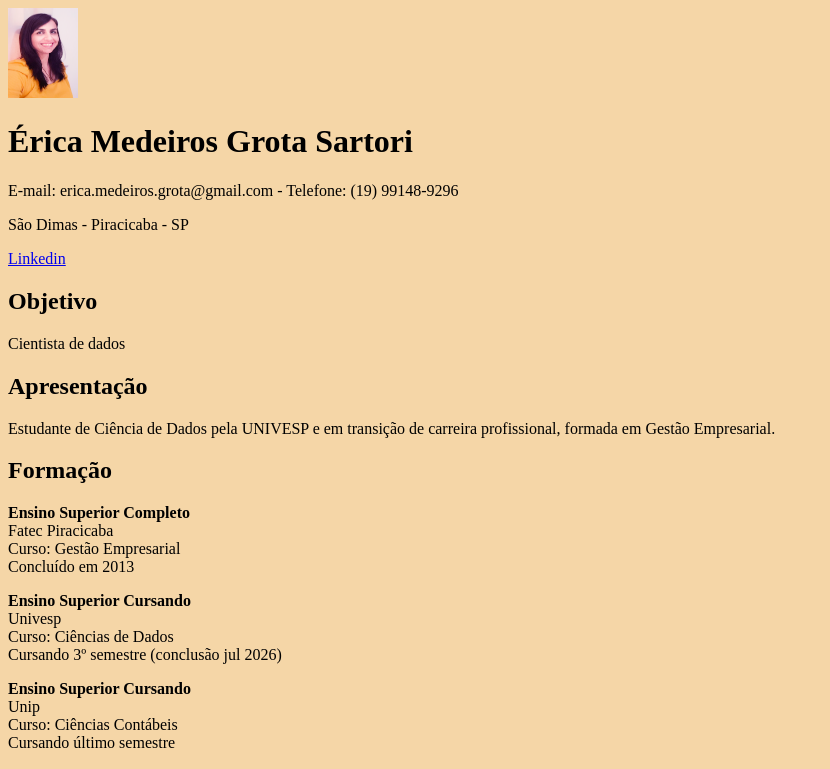
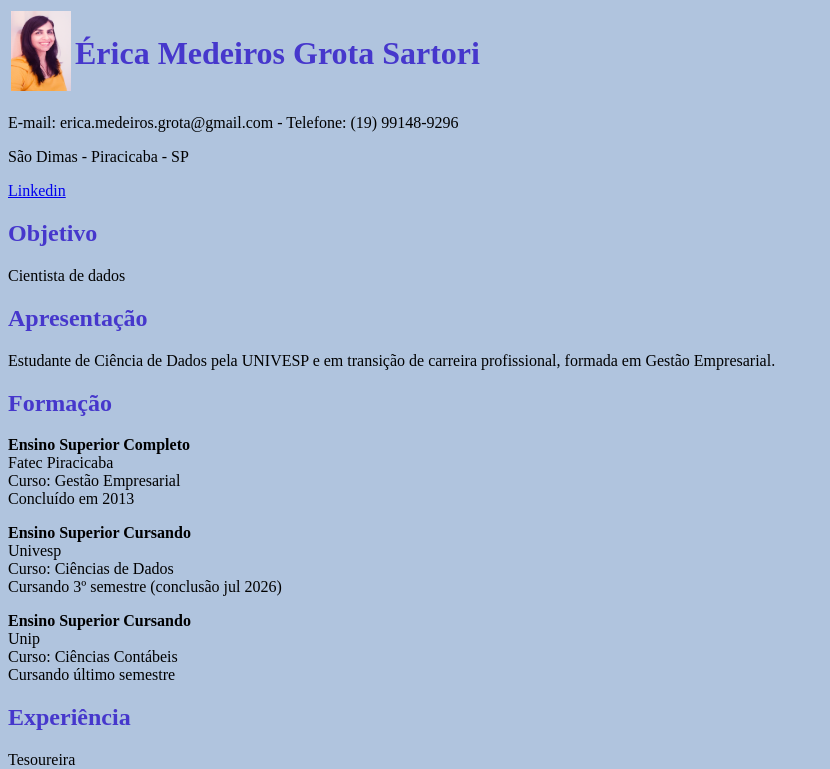
Before and after one commit to EricaMGS/CurriculoEricaMGS, a plain HTML site: page Index.html in a window 1280 px wide. Shown: the top 769 px of the page, without its empty margins (0-830 px from the left). Drawn offline with Linux system fonts and the light colour scheme.

Commit message:
Index.html

```diff
--- a/Index.html
+++ b/Index.html
@@ -3,21 +3,24 @@
 <head>
     <meta charset="UTF-8">
     <meta name="viewport" content="width=device-width, initial-scale=1.0">
-    <title>Currículo Érica Medeiros Grota Sartori</title>
-
+    <Title>Érica Medeiros Grota Sartori</Title>
 </head>
-<body style="background-color:rgb(245, 214, 167);">
- <img src="Erica_2023.jpg" style="width:70px;height: 90px;px;">
-<h1>Érica Medeiros Grota Sartori</h1>
+<body style="background-color:rgb(176, 196, 222);">
+<table>
+    <tr>
+    <td><img src="Erica_2023.jpg" style="width: 60px;height: 80px;"></td>
+    <td><h1 style= "color:rgb(70, 55, 204);"background-color:DodgerBlue;">Érica Medeiros Grota Sartori</h1></td>
+    </tr>
+</table>
 <p>E-mail: erica.medeiros.grota@gmail.com - Telefone: (19) 99148-9296</p>
 <p>São Dimas - Piracicaba - SP</p>
 <a href="https://www.linkedin.com/in/erica-medeiros-grota-sartori/">Linkedin</a>
 <br>
-<h2>Objetivo</h2>
+<h2 style= "color:rgb(70, 55, 204);">Objetivo</h2>
 <p> Cientista de dados </p>
-<h2>Apresentação </h2>
+<h2 style= "color:rgb(70, 55, 204);">Apresentação </h2>
 <p>Estudante de Ciência de Dados pela UNIVESP e em transição de carreira profissional, formada em Gestão Empresarial.</p>
-<h2>Formação</h2>
+<h2 style= "color:rgb(70, 55, 204);">Formação</h2>
 <p><b>Ensino Superior Completo</b>
 <br>
 Fatec Piracicaba
@@ -42,7 +45,7 @@ Concluído em 2013
         <br>
         Cursando último semestre
         </p>
-<h2>Experiência</h2>
+<h2 style= "color:rgb(70, 55, 204);">Experiência</h2>
 <p>Tesoureira
     <br>
     Associação Beneficente Nossa Casa
@@ -59,7 +62,7 @@ Concluído em 2013
         <br>
         Período: 22/06/11 até 14/06/2014
         </p>
-<h2>Cursos Extra-Curriculares</h2>
+<h2 style= "color:rgb(70, 55, 204);">Cursos Extra-Curriculares</h2>
 <p><b>Idiomas</b><br>
 Inglês: nível Intermediário cursando em Open English;  Espanhol: nível básico cursando em Alura línguas</p>
 <p><b>Pacote Office</b><br>
@@ -76,12 +79,11 @@ Power BI Desktop: construindo meu primeiro dashboard <a href="https://cursos.alu
 <p><b>Udemy Cursos Online</b><br>
 Visual Studio Code: Produtividade Absoluta <a href="https://ibmcsr.udemy.com/certificate/UC-589f0e85-c444-4a40-8190-164f87580941/">Certificado</a>
 </p>
-<p><b>IBM Skills Build</b><br>
+<p><b>IBM Skills Build</b>
+<br>
 Noções básicas de programação <a href="https://skills.yourlearning.ibm.com/certificate/SN-COURSE-V1:BEJOB+4HQFDS+V1">Certificado</a>
 <br>
 Noções de internet <a href="https://skills.yourlearning.ibm.com/certificate/SN-COURSE-V1:BEJOB+MTHJK7+V1">Certificado</a>
-
 </p>
-
 </body>
 </html>
```
